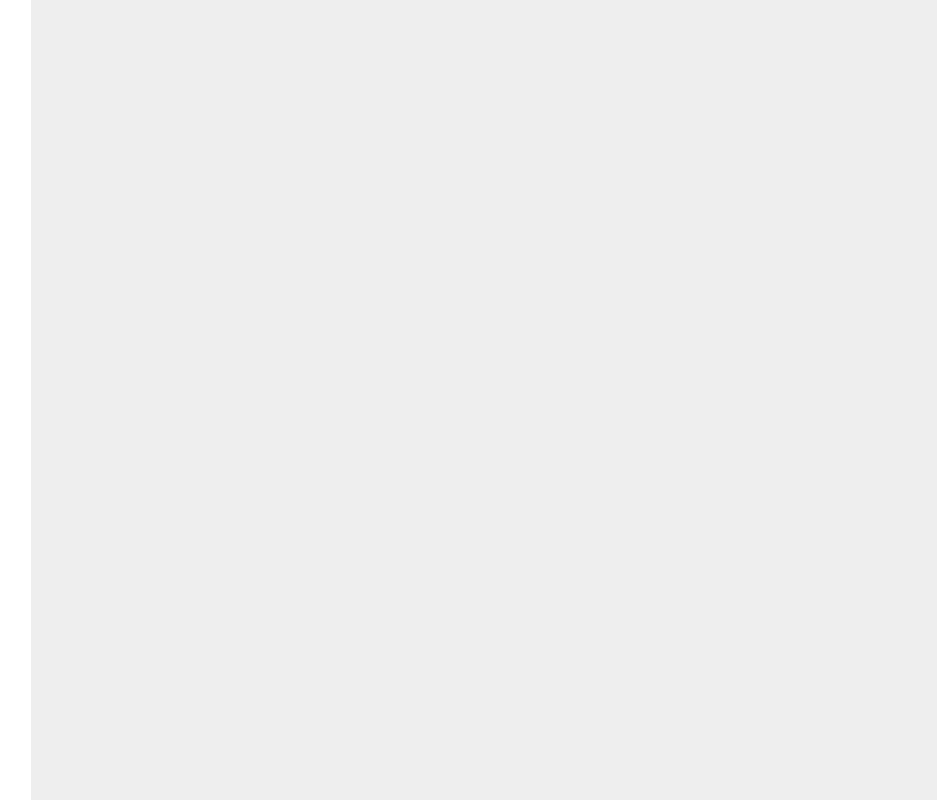
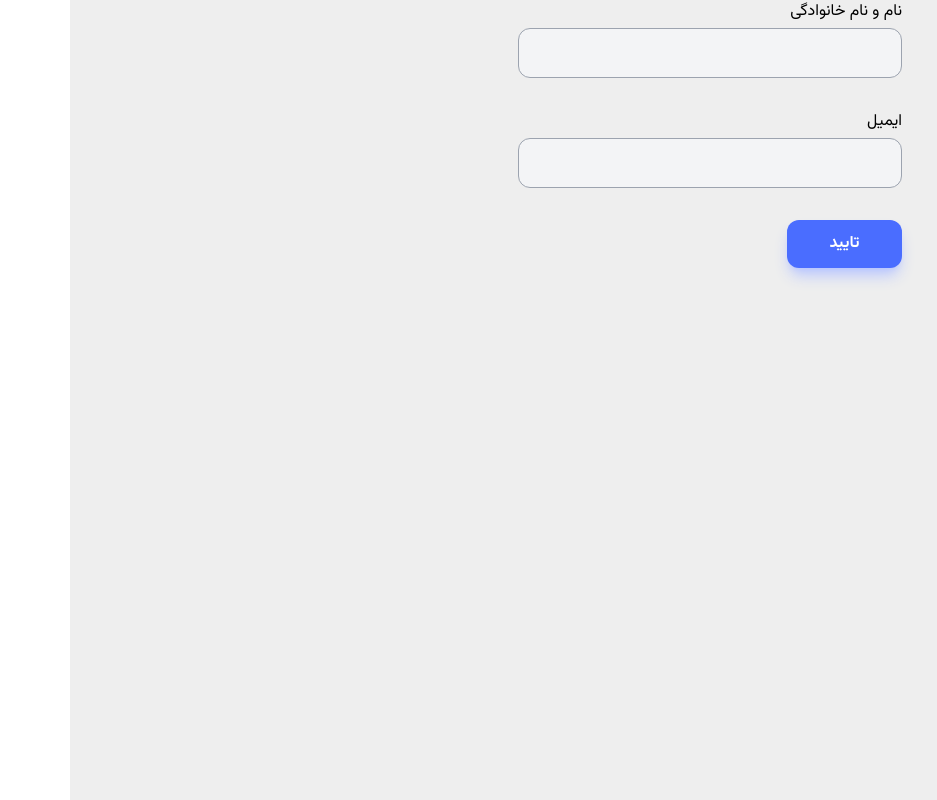
Before and after one commit to Ciakn/freelancingSite, a React (Vite) app: page /complete-profile in a window 1280 px wide. Before the commit this address had no page. Shown: the whole page, without its empty margins (0-937 px from the left). Built offline with nearby package versions, Linux system fonts and the light colour scheme.

Commit message:
developing the  complete profile route

```diff
--- a/src/App.jsx
+++ b/src/App.jsx
@@ -3,14 +3,16 @@ import { Route, Routes } from "react-router-dom";
 import Auth from "./pages/Auth";
 import { QueryClient, QueryClientProvider } from "@tanstack/react-query";
 import { Toaster } from "react-hot-toast";
+import CompleteProfilePage from "./pages/CompleteProfilePage";
 const queryClient = new QueryClient();
 const App = () => {
   return (
     <QueryClientProvider client={queryClient}>
       <div className="container xl:max-w-screen-xl">
-        <Toaster/>
+        <Toaster />
         <Routes>
-          <Route path="" element={<Auth />} />
+          <Route path="/auth" element={<Auth />} />
+          <Route path="/complete-profile" element={<CompleteProfilePage />} />
         </Routes>
       </div>
     </QueryClientProvider>
--- a/src/features/Auth/AuthContainer.jsx
+++ b/src/features/Auth/AuthContainer.jsx
@@ -7,7 +7,7 @@ import { getOtp } from "../../services/authService";
 import toast from "react-hot-toast";
 const AuthContainer = () => {
   const [step, setStep] = useState(2);
-  const [phoneNumber, setPhoneNumbber] = useState("09363443652");
+  const [phoneNumber, setPhoneNumbber] = useState("09363443653");
   const {
     isPending,
     error,
--- a/src/features/Auth/CompleteProfileForm.jsx
+++ b/src/features/Auth/CompleteProfileForm.jsx
@@ -1,9 +1,32 @@
-import React from 'react'
+import React, { useState } from "react";
+import Input from "../../ui/Input";
 
 const CompleteProfileForm = () => {
+  const [name, setName] = useState("");
+  const [email, setEmail] = useState("");
   return (
-    <div>CompleteProfileForm</div>
-  )
-}
+    <div className="flex justify-center">
+      <div className=" w-full sm:max-w-sm ">
+        <form className="space-y-8">
+          <Input
+            label={"نام و نام خانوادگی"}
+            name={"name"}
+            onChange={(e) => setName(e.target.value)}
+            type={"text"}
+            value={name}
+          />
+          <Input
+            label={"ایمیل"}
+            name={email}
+            type={"email"}
+            onChange={(e) => setEmail(e.target.value)}
+            value={email}
+          />
+          <button className="btn btn--primary w-[30%]">تایید</button>
+        </form>
+      </div>
+    </div>
+  );
+};
 
-export default CompleteProfileForm
+export default CompleteProfileForm;
--- a/src/index.css
+++ b/src/index.css
@@ -80,7 +80,7 @@ label {
 
 @layer components {
   .textField__input {
-    @apply w-full py-3 px-4 rounded-xl text-secondary-900 border border-secondary-100 bg-secondary-100 hover:border-primary-500 focus:border-primary-500 focus:bg-secondary-0 transition-all duration-300 ease-out focus:shadow-lg focus:shadow-primary-200 dark:focus:shadow-secondary-200;
+    @apply w-full py-3 px-4 rounded-xl text-secondary-900 border border-secondary-400 bg-secondary-100 hover:border-primary-500 focus:border-primary-500 focus:bg-secondary-0 transition-all duration-300 ease-out focus:shadow-lg focus:shadow-primary-200 dark:focus:shadow-secondary-200;
   }
   .btn {
     @apply px-3 py-1 font-bold rounded-xl transition-all duration-300;
--- a/src/ui/Input.jsx
+++ b/src/ui/Input.jsx
@@ -1,9 +1,10 @@
 import React from "react";
 
-const Input = ({ label, value, onChange, name, type }) => {
+const Input = ({ label,
+  value, onChange, name, type }) => {
   console.log(value);
   return (
-    <div>
+    <div className="w-full">
       <label className="mb-1" htmlFor={name}>
         {label}
       </label>
@@ -12,8 +13,8 @@ const Input = ({ label, value, onChange, name, type }) => {
         type={type}
         value={value}
         onChange={onChange}
-              className="textField__input"
-              autoComplete="off"
+        className="textField__input"
+        autoComplete="off"
       />
     </div>
   );
```
